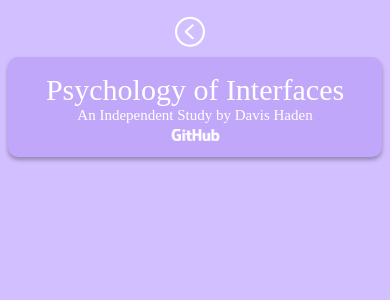
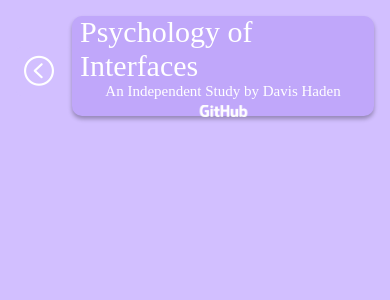
Before and after one commit to RolandHaden/POHWebsite, a React Native app: screen /Survey in a window 390 px wide. Shown: the top 300 px of the page. Built offline with nearby package versions, Linux system fonts and the light colour scheme.

Commit message:
fixed back button

```diff
--- a/SurveyPage.js
+++ b/SurveyPage.js
@@ -9,8 +9,10 @@ import { useNavigation } from "@react-navigation/native";
 const SurveyPage = () => {
     return(
         <View style={styles.container}>
+          <View style={styles.horizontalContainer}>
             <BackArrow/>
             <TitleBar/>
+          </View>
         </View>
     );
 }
@@ -68,8 +70,18 @@ const styles = StyleSheet.create({
         alignItems: 'center',
         padding: 8,
     },
+    horizontalContainer: {
+        width: '100%',
+        minHeight: 120,
+        flexDirection: "row",
+        backgroundColor: '#d2bfff',
+        justifyContent: 'center',
+        alignItems: 'center',
+        padding: 8,
+    },
     titleBar: {
         flex: 1,
+        padding: 8,
         backgroundColor: '#c0a7fa',
         alignItems: 'center',
         justifyContent: 'center',
```
Also changed, not shown: 1 other file (tests, documents, lock files or other folders).
